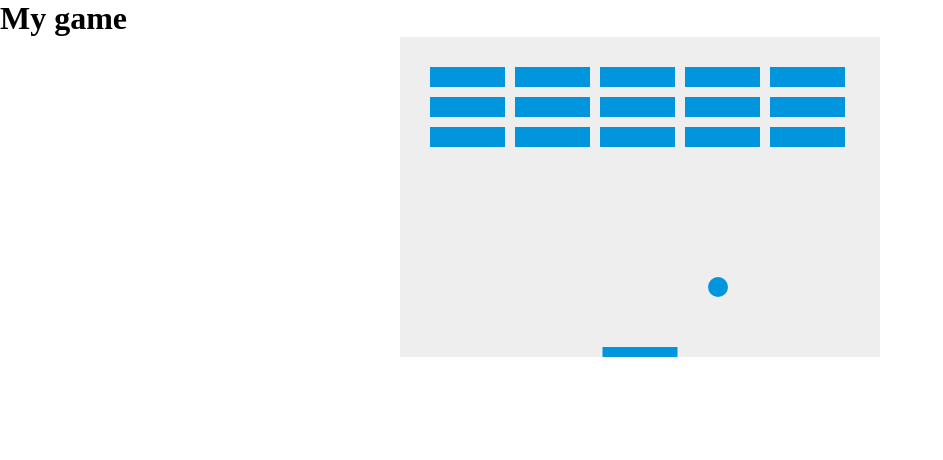
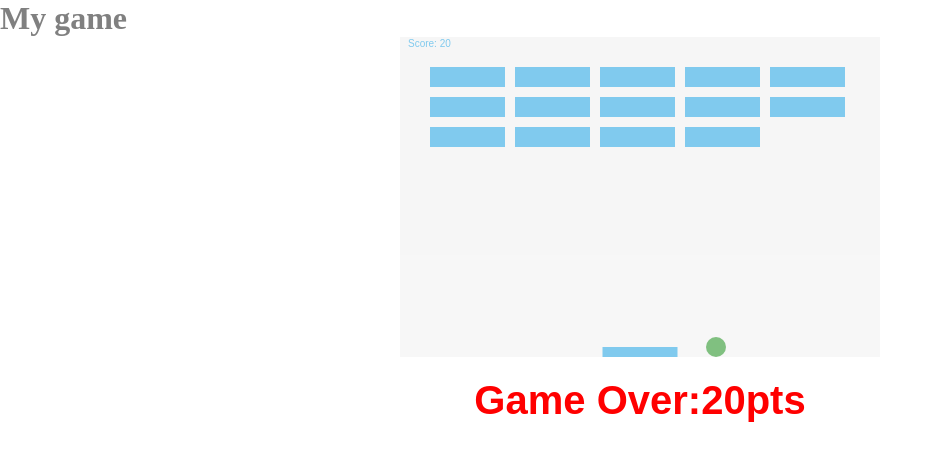
Before and after one commit to Skellax/Pong_game, a plain HTML site: page index.html in a window 1280 px wide. Shown: the whole page, without its empty margins (0-943 px from the left). Drawn offline with Linux system fonts and the light colour scheme.

Commit message:
casse-brique terminé

```diff
--- a/index.html
+++ b/index.html
@@ -13,11 +13,44 @@
             display: block;
             margin: 0 auto;
         }
+        .game-over-notify {
+            position: fixed;
+            display: none;
+            left: 0;
+            top: 0;
+            width: 100%;
+            height: 100%;
+            background: rgba(255, 255, 255, 0.5);
+            align-items: center;
+            justify-content: center;
+            font-family: sans-serif;
+            font-size: 40px;
+            font-weight: bold;
+            color: red;
+        }
+        .win-notify {
+            position: fixed;
+            display: none;
+            left: 0;
+            top: 0;
+            width: 100%;
+            height: 100%;
+            background: rgba(255, 255, 255, 0.5);
+            align-items: center;
+            justify-content: center;
+            font-family: sans-serif;
+            font-size: 40px;
+            font-weight: bold;
+            color: green;
+
+        }
     </style>
 </head>
 <body>
     <h1>My game</h1>
     <canvas id="myCanvas" width="480" height="320"></canvas>
+    <div class="game-over-notify">Game Over: <span id="score1"></span> pts</div>
+    <div class="win-notify">Vous avez gagné: <span id="score2"></span> pts</div>
 
 
     <script>
@@ -40,17 +73,30 @@
         var brickPadding = 10;
         var brickOffsetTop = 30;
         var brickOffsetLeft = 30;
+        var gameOverNotify = document.querySelector('.game-over-notify');
+        var winNotify = document.querySelector(".win-notify");
+        var interval;
+        var colorBall = "red";
+        var score = 0;
+        var bricksCounts = brickRowCount * brickColumnCount;
 
         var bricks = [];
         for(var c=0; c<brickColumnCount; c++) {
             bricks[c] = [];
             for(var r=0; r<brickRowCount; r++) {
-                bricks[c][r] = { x: 0, y: 0 };
+                bricks[c][r] = { x: 0, y: 0, status:1 };
             }
         }
 
+
         document.addEventListener("keydown", keyDownHandler, false);
         document.addEventListener("keyup", keyUpHandler, false);
+        gameOverNotify.addEventListener("click", function() {
+            document.location.reload();
+        })
+        winNotify.addEventListener("click", function () {
+            document.location.reload();
+        })
 
         function keyDownHandler(e) {
             if(e.keyCode == 39) {
@@ -72,7 +118,7 @@
         function drawBall() {
             ctx.beginPath();
             ctx.arc(x, y, ballRadius, 0, Math.PI*2);
-            ctx.fillStyle = "#0095DD";
+            ctx.fillStyle = colorBall;
             ctx.fill();
             ctx.closePath();
         }
@@ -86,6 +132,7 @@
         function drawBricks() {
             for(var c=0; c<brickColumnCount; c++) {
                 for(var r=0; r<brickRowCount; r++) {
+                    if (bricks[c][r].status == 1) {
                         var brickX = (c*(brickWidth+brickPadding))+brickOffsetLeft;
                         var brickY = (r*(brickHeight+brickPadding))+brickOffsetTop;
                         bricks[c][r].x = brickX;
@@ -96,7 +143,64 @@
                         ctx.fill();
                         ctx.closePath();
                     }
+
                 }
+            }
+        }
+
+        function collisionDetection() {
+            for (var c=0; c < brickColumnCount; c++) {
+                for (var r=0; r < brickRowCount; r++) {
+                    document.getElementById("score1").innerHTML = score;
+                    document.getElementById("score2").innerHTML = score;
+                    var b = bricks[c][r];
+                    if (b.status == 1 && colorBall == "red")
+                    {
+                        if (x > b.x && x < b.x + brickWidth && y > b.y
+                        && y < b.y + brickHeight)
+                        {
+                            dy = -dy;
+                            b.status = 0;
+                            colorBall = "green";
+                            score += 20;
+                            bricksCounts--;
+                        }
+                    }
+                    else if (b.status == 1 && colorBall == "green")
+                    {
+                        if (x > b.x && x < b.x + brickWidth && y > b.y
+                        && y < b.y + brickHeight)
+                        {
+                            dy = -dy;
+                            b.status = 0;
+                            colorBall = "blue";
+                            score += 20;
+                            bricksCounts--;
+                        }
+
+                    }
+                    else if (b.status == 1 && colorBall == "blue")
+                    {
+                        if (x > b.x && x < b.x + brickWidth && y > b.y
+                        && y < b.y + brickHeight)
+                        {
+                            dy = -dy;
+                            b.status = 0;
+                            colorBall = "red";
+                            score += 20;
+                            bricksCounts--;
+                        }
+
+                    }
+
+                }
+            }
+        }
+
+        function drawScore() {
+            ctx.font = "16 px Arial";
+            ctx.fillStyle = "#0095DD";
+            ctx.fillText("Score: " + score, 8, 10);
         }
 
         function draw() {
@@ -104,6 +208,8 @@
             drawBricks();
             drawBall();
             drawPaddle();
+            drawScore();
+            collisionDetection();
 
             if(x + dx > canvas.width-ballRadius || x + dx < ballRadius) {
                 dx = -dx;
@@ -111,29 +217,31 @@
             if(y + dy < ballRadius) {
                 dy = -dy;
             }
+            if (bricksCounts == 0)
+            {
+                winNotify.style.display = 'flex';
+                clearInterval(interval);
+                return;
+            }
             else if(y + dy > canvas.height-ballRadius) {
                 if(x > paddleX && x < paddleX + paddleWidth) {
-                if(y= y-paddleHeight){
-                    dy = -dy  ;
+                    dy = -dy;
+                }
+                else{
+                    gameOverNotify.style.display = 'flex';
+                    clearInterval(interval);
+                    return;
                 }
             }
-                else {
-                    alert("GAME OVER");
-                    document.location.reload();
-                }
-            }
-
             if(rightPressed && paddleX < canvas.width-paddleWidth) {
                 paddleX += 7;
             }
             else if(leftPressed && paddleX > 0) {
                 paddleX -= 7;
             }
-
             x += dx;
             y += dy;
         }
-
         setInterval(draw, 10);
     </script>
  </body>
```
Lines whose indentation alone changed are shown as unchanged.
